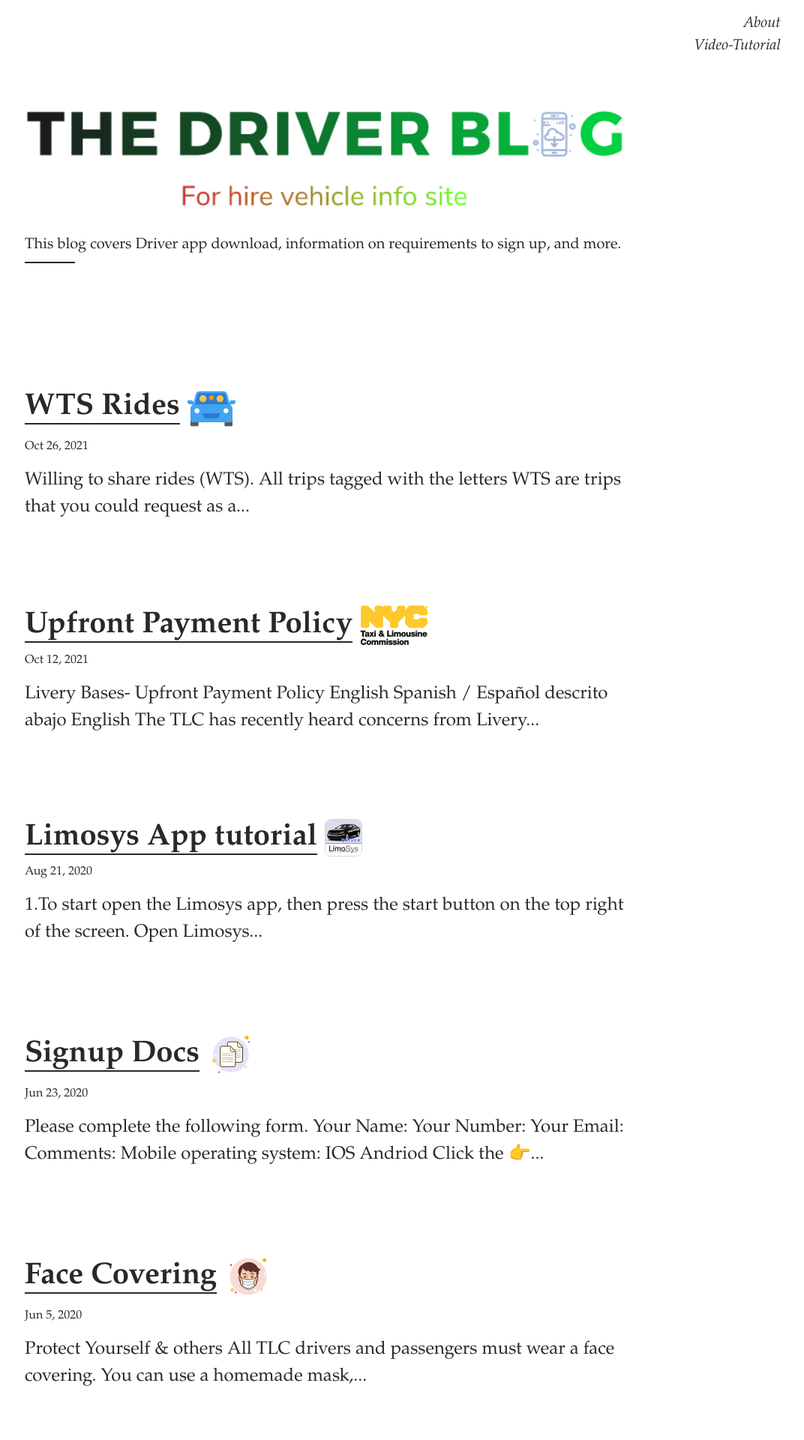
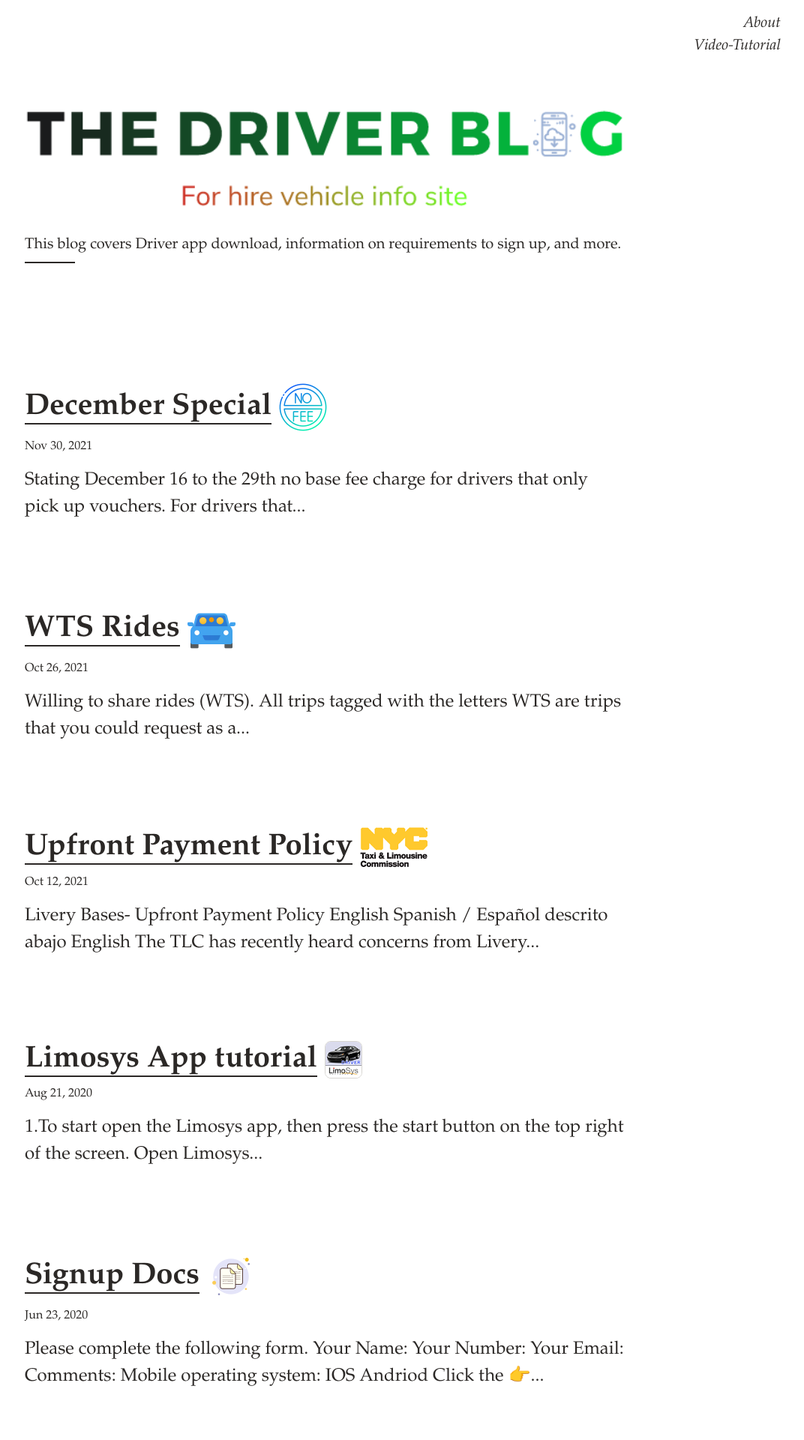
Before and after one commit to brd-blog/info-site, a Jekyll site: the page built from index.markdown, in a window 1280 px wide. Shown: the top 1920 px of the page at 75% size, without its empty margins (207-1279 px from the left). Built offline with Jekyll 4.4.1, drawn with Linux system fonts in a browser that asks for light colours; nearby versions of some CDN libraries; emoji names are drawn with the system emoji font.

Commit message:
New post

```diff
--- /dev/null
+++ b/_posts/2020-11-30-december-special.md
@@ -0,0 +1,66 @@
+---
+layout: post
+title: December Special
+date: 2021-11-30 14:30 -0400
+category: blog
+tags: no-fee
+---
+
+> Stating December 16 to the 29th no base fee charge for drivers that only pick up vouchers.
+
+![documents]({{site.baseurl}}/images/cal.png)
+
+
+![documents]({{site.baseurl}}/images/payee.png)
+
+> For drivers that pick up vouchers and cash rides from December 16th to the 29th please refer to the trip table below.
+
+<p><h3 class="message">Trip Table</h3></p>
+<table>
+  <thead>
+    <tr style="background:#d1ecf1">
+      <th>Jobs</th>
+      <th>Fee</th>
+      <th>These rates only apply from December 16 to the 29th.</th>
+    </tr>
+  </thead>
+  <tfoot>
+    <tr>
+      <td><code>50</code> <i class="fa fa-plus" aria-hidden="true"></i></td>
+      <td><code>$102.00</code></td>
+      <td><code>$62.00</code></td>
+    </tr>
+  </tfoot>
+  <tbody>
+    <tr>
+      <td><code>1 - 8</code></td>
+      <td><code>$42.00</code></td>
+      <td><code>$25.00</code></td>
+    </tr>
+    <tr>
+      <td><code>9 - 17</code></td>
+      <td><code>$52.00</code></td>
+      <td><code>$32.00</code></td>
+    </tr>
+    <tr>
+      <td><code>18 - 25</code></td>
+      <td><code>$62.00</code></td>
+      <td><code>$42.00</code></td>
+    </tr>
+    <tr>
+      <td><code>26 - 34</code></td>
+      <td><code>$72.00</code></td>
+      <td><code>$42.00</code></td>
+    </tr>
+    <tr>
+      <td><code>35 - 42</code></td>
+      <td><code>$82.00</code></td>
+      <td><code>$52.00</code></td>
+    </tr>
+    <tr>
+      <td><code>43 - 49</code></td>
+      <td><code>$92.00</code></td>
+      <td><code>$62.00</code></td>
+    </tr>
+  </tbody>
+</table>
--- a/_sass/_components.scss
+++ b/_sass/_components.scss
@@ -99,6 +99,13 @@ code {
   display: block;
   margin-left: auto;
   margin-right: auto;
+}
+
+// Center Image cal
+img[alt="cal"] {
+display: block;
+margin-left: auto;
+margin-right: auto;
 }
 // Commercial Drivers License & TLC License
   img[alt="lic"] {
```
Also changed, not shown: images/cal.png (added), images/icons8-fee.png (added), images/icons8-no-fee.png (added), 1 other file.
